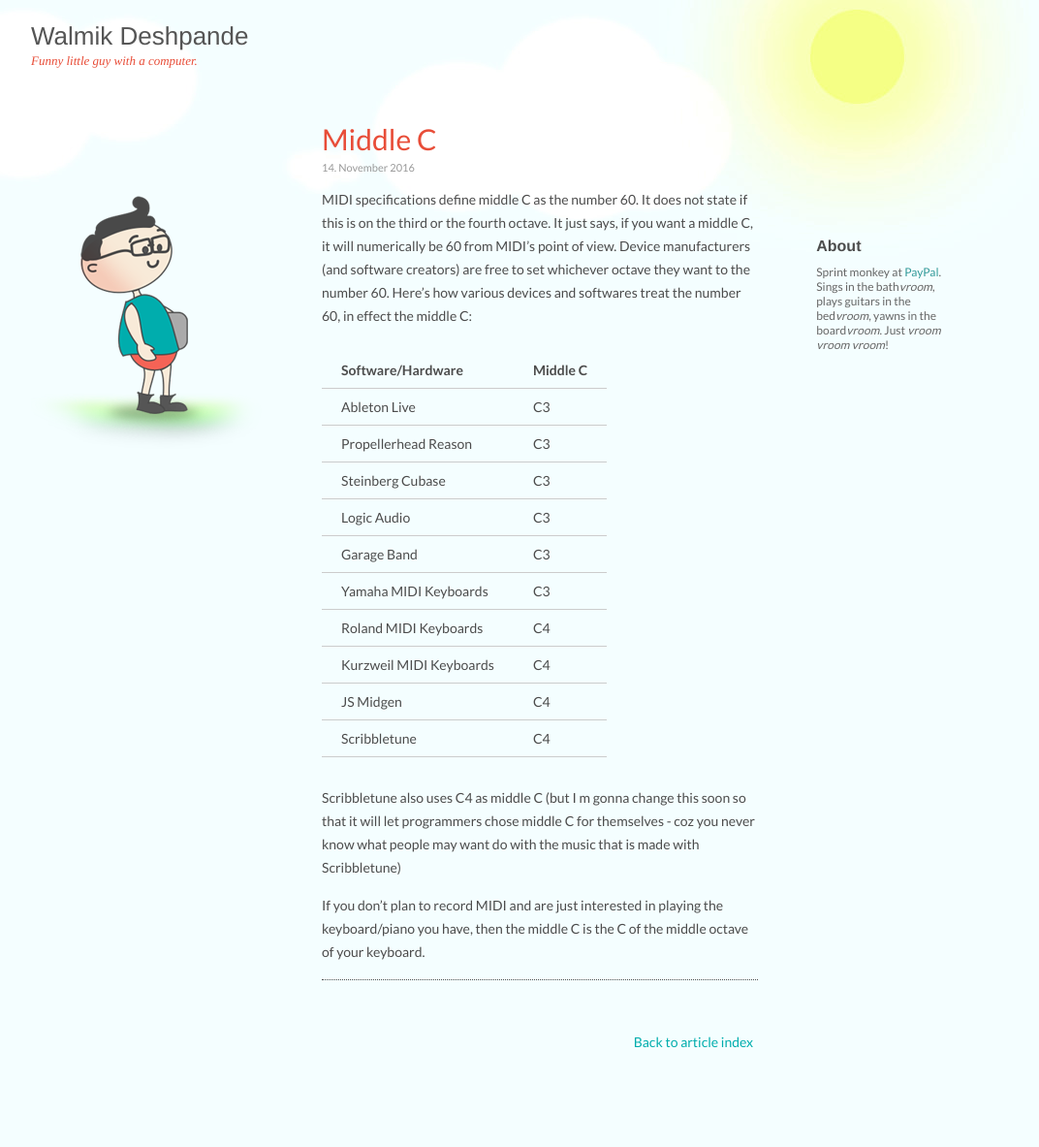
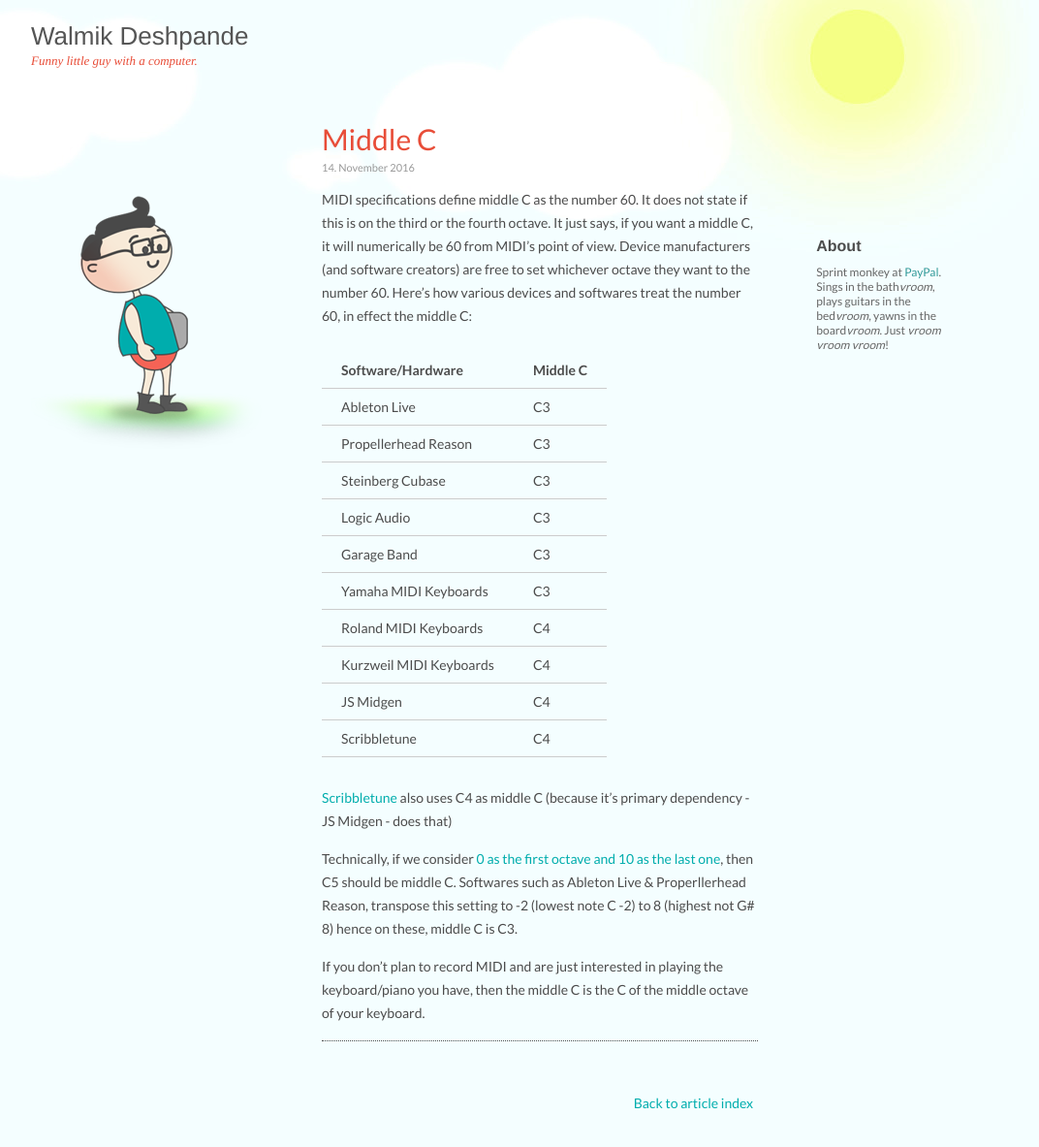
Before and after one commit to walmik/blog, a Jekyll site: the page built from _posts/2016-11-14-middle-c.markdown, in a window 1280 px wide and 1211 px high. Shown: the top 1183 px of the window at 97% size, without its empty margins (128-1200 px from the left). Built offline with Jekyll 4.4.1, drawn with Linux system fonts in a browser that asks for light colours.

Commit message:
future of music

```diff
--- a/_posts/2016-11-14-middle-c.markdown
+++ b/_posts/2016-11-14-middle-c.markdown
@@ -20,6 +20,8 @@ MIDI specifications define middle C as the number 60. It does not state if this
 | Scribbletune            | C4       |
 
 
-Scribbletune also uses C4 as middle C (but I m gonna change this soon so that it will let programmers chose middle C for themselves - coz you never know what people may want do with the music that is made with Scribbletune)
+[Scribbletune](https://www.scribbletune.com) also uses C4 as middle C (because it's primary dependency - JS Midgen - does that)
+
+Technically, if we consider [0 as the first octave and 10 as the last one](http://www.electronics.dit.ie/staff/tscarff/Music_technology/midi/midi_note_numbers_for_octaves.htm), then C5 should be middle C. Softwares such as Ableton Live & Properllerhead Reason, transpose this setting to -2 (lowest note C -2) to 8 (highest not G# 8) hence on these, middle C is C3.
 
 If you don't plan to record MIDI and are just interested in playing the keyboard/piano you have, then the middle C is the C of the middle octave of your keyboard.
```
Also changed, not shown: _posts/2017-01-05-create-electronic-dance-music-with-javascript.markdown (+4 -4 lines), 1 other file.
